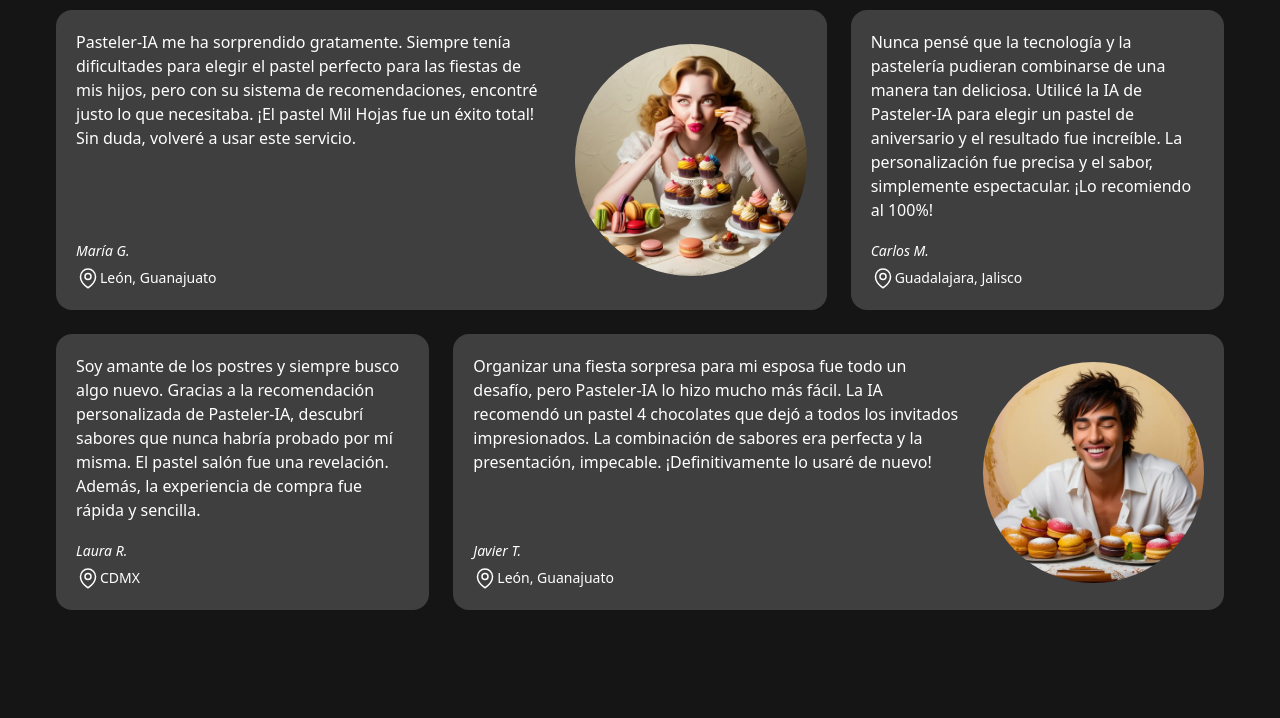
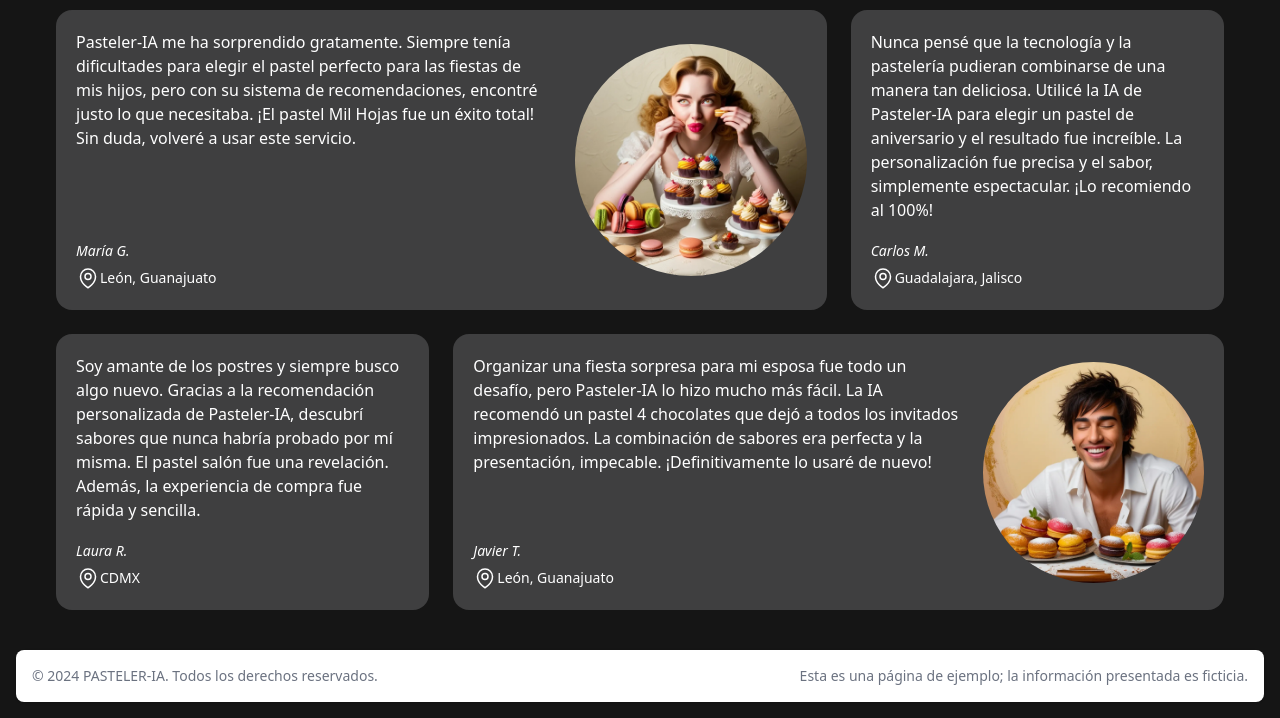
Before and after one commit to MelchorRuiz/Pasteler-IA, an Astro site: page / in a window 1280 px wide. Shown: the part 2120-2838 px from the top of the page. Before the commit the page ends 2770 px from the top, so only its background shows below. Built offline with nearby package versions, Linux system fonts and the light colour scheme; Astro itself is replaced by a stand-in of ours; no server answers.

Commit message:
feat: Add Footer component

```diff
--- /dev/null
+++ b/src/components/Footer.astro
@@ -0,0 +1,13 @@
+---
+import { getI18N } from "../i18n";
+const i18n = getI18N(Astro.currentLocale);
+---
+<footer class="bg-white rounded-lg shadow m-4 dark:bg-gray-800">
+  <div class="w-full mx-auto max-w-screen-xl p-4 md:flex md:items-center md:justify-between">
+    <span class="text-sm text-gray-500 sm:text-center dark:text-gray-400">© 2024 <span class="hover:underline">PASTELER-IA</span>. {i18n.footer.all_rights_reserved}.
+  </span>
+  <span class="flex mt-3 text-sm font-medium text-gray-500 sm:mt-0">
+    {i18n.footer.example_page}
+  </span>
+  </div>
+</footer>
--- a/src/i18n/en.json
+++ b/src/i18n/en.json
@@ -46,5 +46,9 @@
         "comment": "Organizing a surprise party for my wife was quite a challenge, but Pasteler-IA made it much easier. The AI recommended a 4 chocolates cake that left all the guests impressed. The combination of flavors was perfect and the presentation, impeccable. I will definitely use it again!"
       }
     ]
+  },
+  "footer": {
+    "all_rights_reserved": "All rights reserved",
+    "example_page": "This is an example page; the information presented is fictitious."
   }
 }
--- a/src/i18n/es.json
+++ b/src/i18n/es.json
@@ -46,5 +46,9 @@
         "comment": "Organizar una fiesta sorpresa para mi esposa fue todo un desafío, pero Pasteler-IA lo hizo mucho más fácil. La IA recomendó un pastel 4 chocolates que dejó a todos los invitados impresionados. La combinación de sabores era perfecta y la presentación, impecable. ¡Definitivamente lo usaré de nuevo!"
       }
     ]
+  },
+  "footer": {
+    "all_rights_reserved": "Todos los derechos reservados",
+    "example_page": "Esta es una página de ejemplo; la información presentada es ficticia."
   }
 }
--- a/src/i18n/fr.json
+++ b/src/i18n/fr.json
@@ -46,5 +46,9 @@
         "comment": "Organiser une fête surprise pour ma femme était tout un défi, mais Pasteler-IA l'a rendu beaucoup plus facile. L'IA a recommandé un gâteau 4 chocolats qui a impressionné tous les invités. La combinaison des saveurs était parfaite et la présentation, impeccable. Je vais certainement l'utiliser à nouveau !"
       }
     ]
+  },
+  "footer": {
+    "all_rights_reserved": "Tous droits réservés",
+    "example_page": "Ceci est une page d'exemple ; les informations présentées sont fictives."
   }
 }
--- a/src/layouts/Layout.astro
+++ b/src/layouts/Layout.astro
@@ -1,5 +1,6 @@
 ---
 import Navbar from '../components/Navbar.astro';
+import Footer from '../components/Footer.astro';
 
 interface Props {
 	title: string;
@@ -21,6 +22,7 @@ const { title } = Astro.props;
 	<body>
 		<Navbar />
 		<slot />
+		<Footer />
 	</body>
 </html>
 <style is:global>
```
